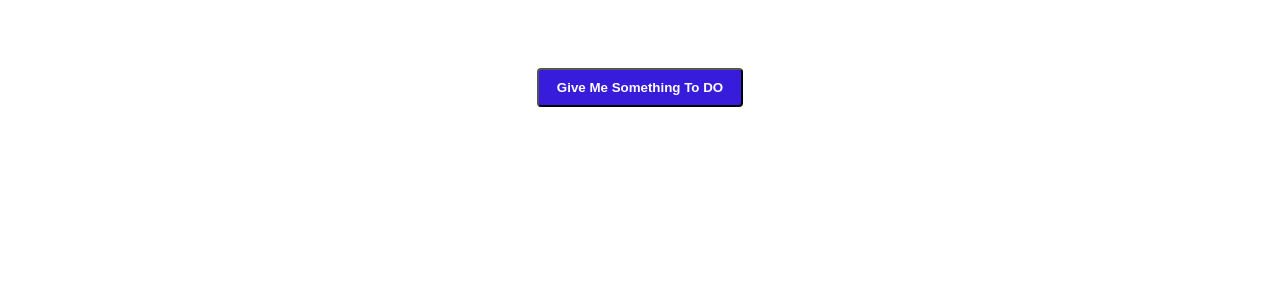
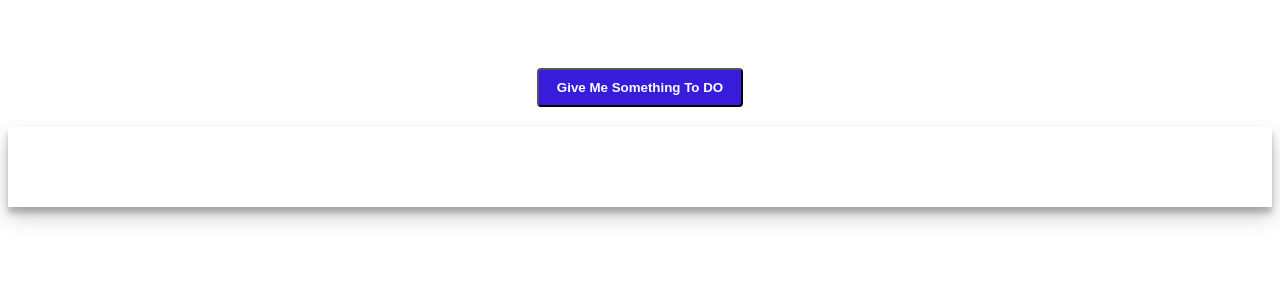
Before and after one commit to MostafaSalama/fight-bordem, a Vue app: page / in a window 1280 px wide. Shown: the top 300 px of the page. Built offline with nearby package versions, Linux system fonts and the light colour scheme.

Commit message:
add style to the acitivty message container

```diff
--- a/src/components/ActivityMessage.vue
+++ b/src/components/ActivityMessage.vue
@@ -1,5 +1,5 @@
 <template>
-        <div>
+        <div class="container">
                 <p>{{activity}}</p>
         </div>
 </template>
@@ -11,3 +11,16 @@
         computed: mapState(['activity']),
     }
 </script>
+<style scoped>
+        .container {
+                text-align: center;
+                margin-top: 20px;
+                font-size: 2.5rem;
+                font-style: italic;
+                font-weight: 900;
+                box-shadow: 0 10px 20px rgba(0,0,0,0.19), 0 6px 6px rgba(0,0,0,0.23);
+                padding: 20px;
+                word-break: break-word;
+        }
+
+</style>
```
